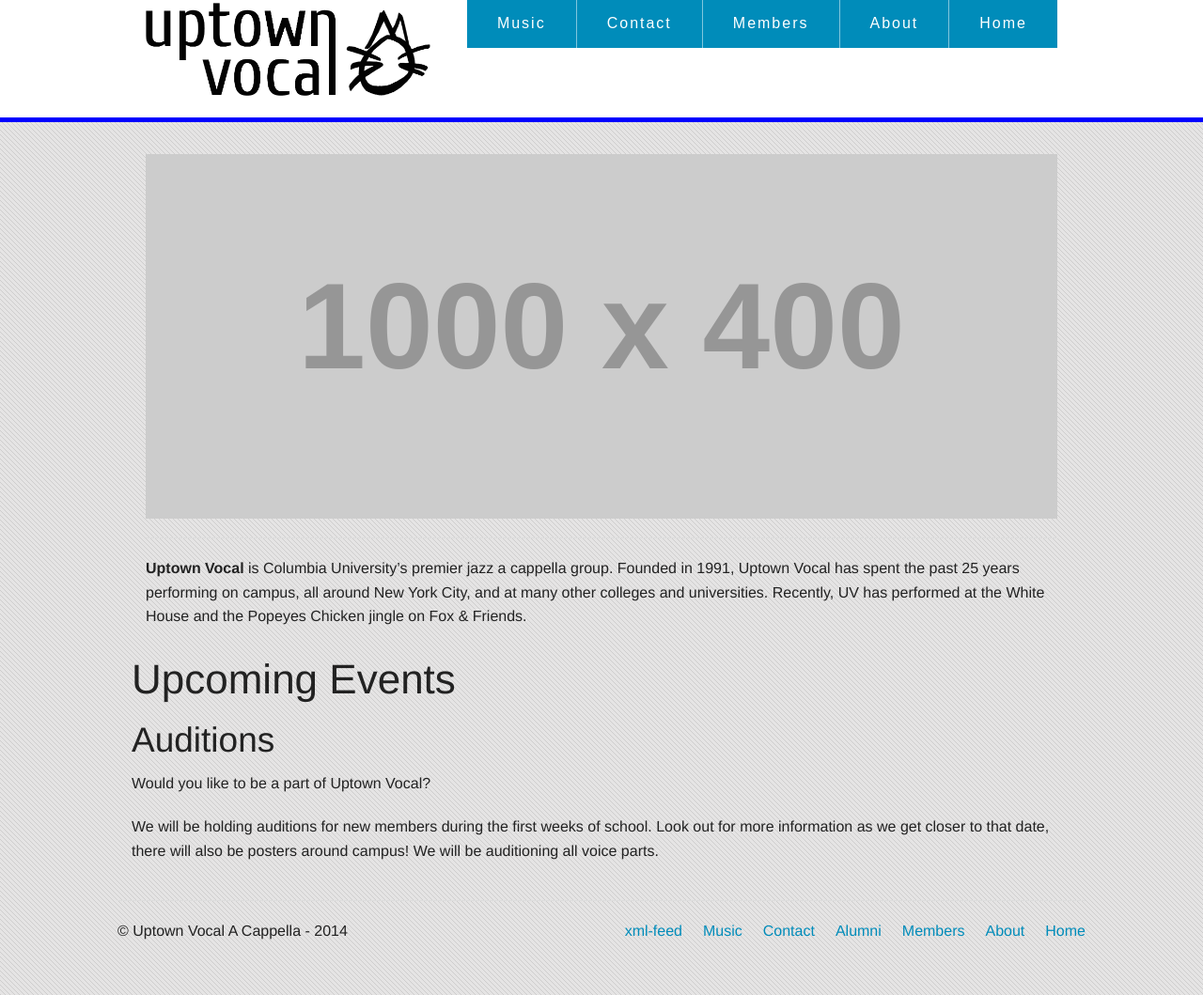
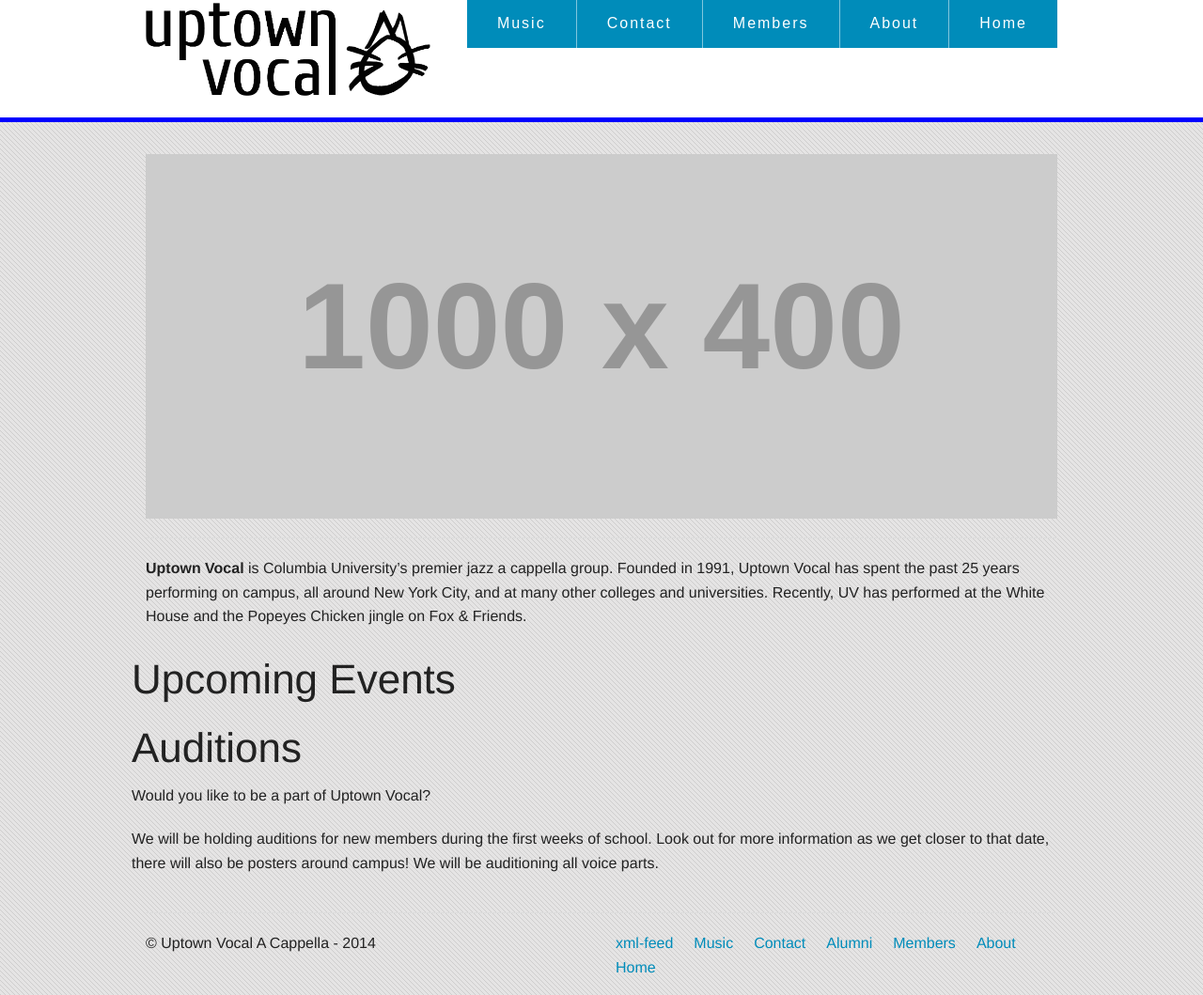
Before and after one commit to uptownvocal/uptownvocal.github.io, a Jekyll site: the page built from index.html, in a window 1280 px wide. Shown: the whole page at 94% size. Built offline with Jekyll 4.4.1, drawn with Linux system fonts in a browser that asks for light colours; some web fonts are replaced.

Commit message:
Posts now display in seperate div

```diff
--- a/index.html
+++ b/index.html
@@ -19,7 +19,20 @@
   <div class="row">
     <div class="large-12 columns">
       <h1>Upcoming Events</h1>
-      {{ site.posts }}
+    </div>
+  </div>
+
+  {% for post in site.posts %}
+
+  <div class="row">
     <div class="large-12 columns">
+      <h1>{{ post.title }}</h1>
+
+      {{ post.content }}
+
+    </div>
   </div>
+
+  {% endfor %}
+
 </div>
```
Also changed, not shown: _posts/2014-05-26-Auditions.md (+0 -2 lines).
